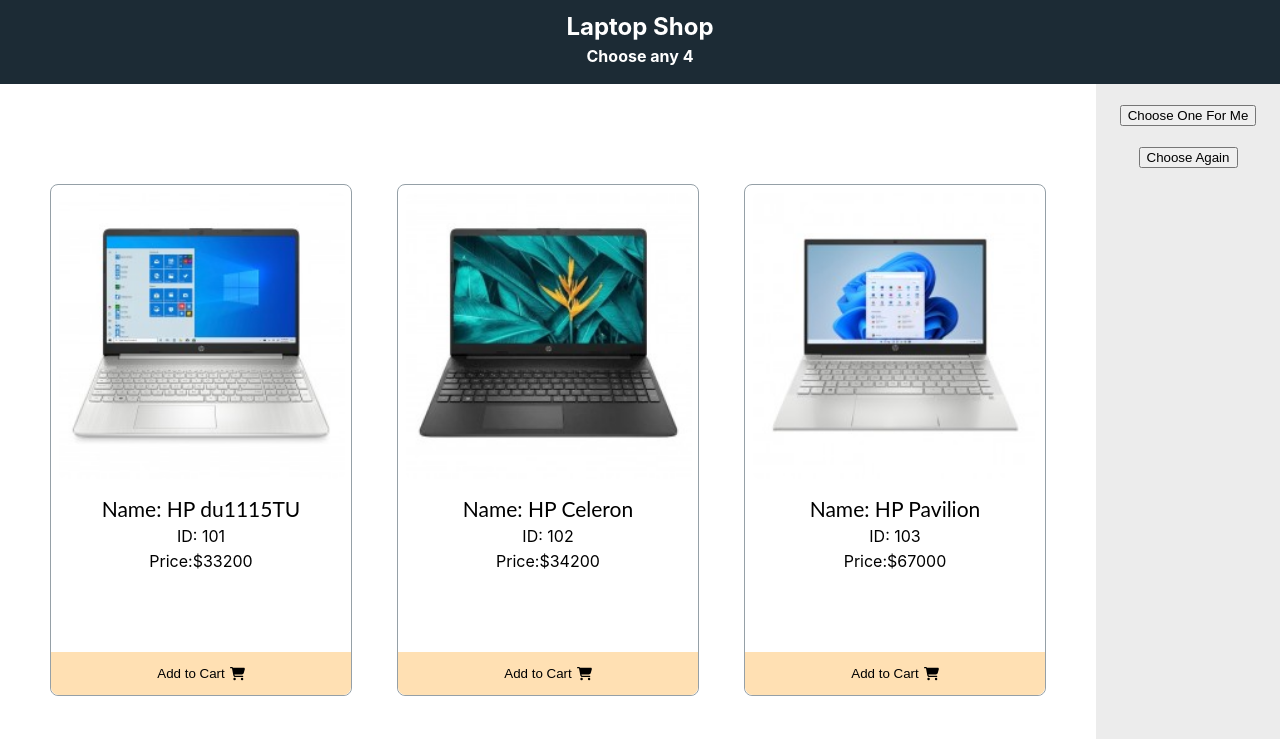
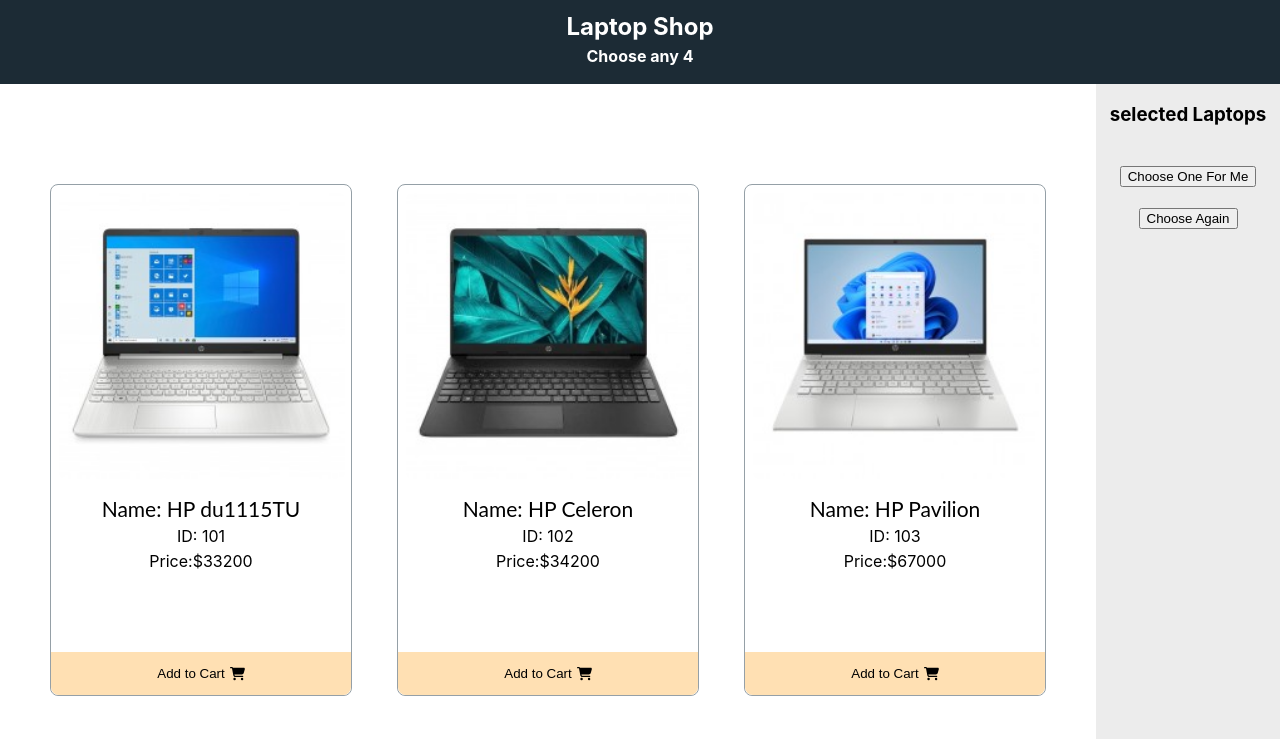
Before and after one commit to Sazzads/Laptop_shop_2, a React (Create React App) app: page / in a window 1280 px wide. Shown: the top 739 px of the page. Built offline with nearby package versions, Linux system fonts and the light colour scheme.

Commit message:
final v1

```diff
--- a/src/components/Shop/Shop.js
+++ b/src/components/Shop/Shop.js
@@ -52,6 +52,7 @@
             </div>
             <div className="cart-container">
                 {/* <Cart cart={cart}></Cart> */}
+                <h3>selected Laptops</h3>
                 {
                     cart.map((item) => (
                         <Item item={item} key={item.id}></Item>
```
